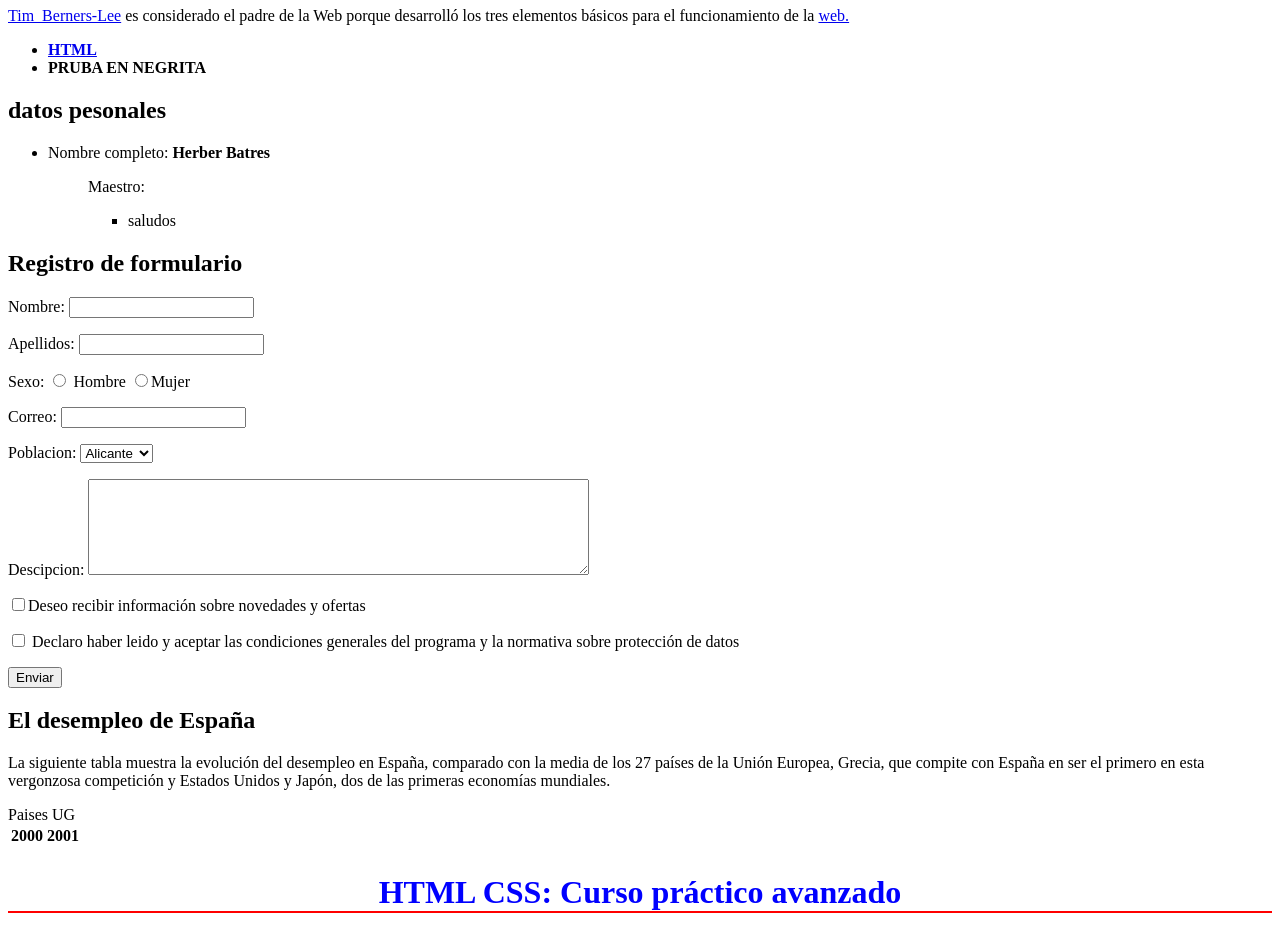
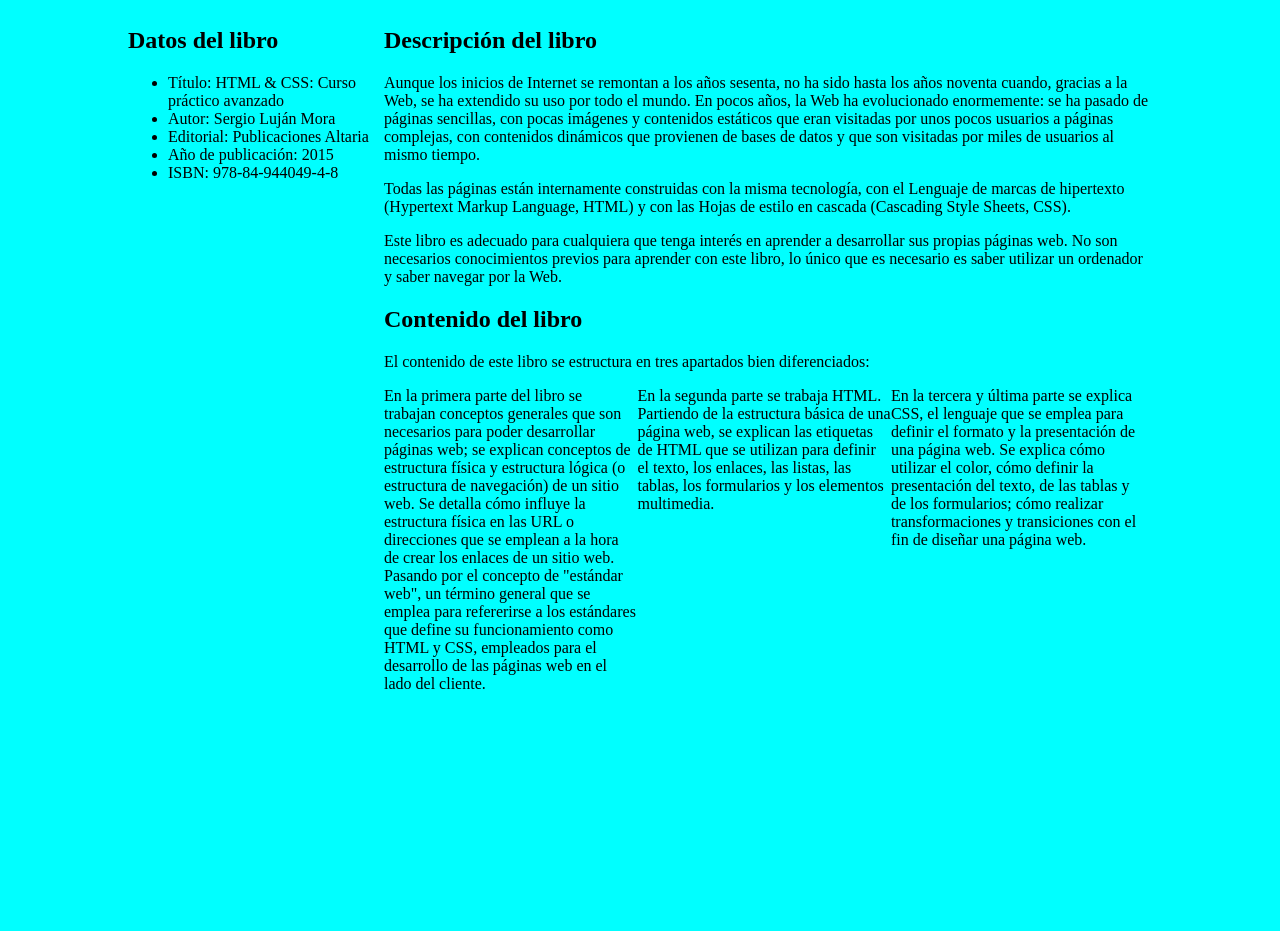
Before and after one commit to hbatress/LOGIN_EN_HTML, a plain HTML site: page index.html in a window 1280 px wide. Shown: the part 73-1004 px from the top of the page. After the commit the page ends 800 px from the top, so only its background shows below. Drawn offline with Linux system fonts and the light colour scheme.

Commit message:
se agrego nueva informacion

```diff
--- a/index.html
+++ b/index.html
@@ -7,110 +7,22 @@
     <title>BATRES</title>
 </head>
 <body>
-    <h1>Los 3 pilares de la web</h1>
-    <p>
-        <a href="http://es.wikipedia.org/wiki/Tim_Berners-Lee">Tim_Berners-Lee</a>
-        es considerado el padre de la Web porque desarrolló los tres elementos
-        básicos para el funcionamiento de la
-        <a href="http://es.wikipedia.org/wiki/World_Wide_Web">web.</a>
-    </p>
+    <h1>HTML &amp; CSS: Curso práctico avanzado</h1>
+
+
+    <div class=" izquierda">
+    <h2>Datos del libro</h2>
+
     <ul>
-        <li><a href="http://es.wikipedia.org/wiki/HTML"> <STROng>HTML</STROng></a></li>
-        <li><STRong>PRUBA EN NEGRITA  </STRong></li>
-    </ul>
-<h2>datos pesonales</h2>
-<ul>
-    <li>Nombre completo: <strong>Herber Batres</strong></li>
-    <ol>
-        <p>Maestro:</p>
-        <ul>
-            <li>saludos</li>
-        </ul>
-    </ol>
-</ul>
-
-<h2>Registro de formulario</h2>
-<form action="" method="get">
-<p>Nombre:
-<input type="text" maxlength="100">
-
-</p>
-<p>
-    Apellidos:
-    <input type="text" maxlength="100">
-</p>
-<p>Sexo:
-<input type="radio" name="hombre" id="1" value="h"> Hombre
-<input type="radio" name="Mujer" id="2" value="m">Mujer
-</p>
-<p>
-    Correo:
-    <input type="email" name="correo" id="">
-</p>
-<p>
-    Poblacion:
-    <select name="" id="">
-        <option value="">Alicante</option>
-        <option value="">Madrid</option>
-        <option value="">Sevilla</option>
-        <option value="">Valencia</option>
-
-    </select>
-</p>
-<p>
-    Descipcion:
-    <textarea rows="6" cols="60"></textarea>
-
-</p>
-<p>
-<input type="checkbox" name="" id="">Deseo recibir información sobre novedades y ofertas
-
-</p>
-<p>
-<input type="checkbox" name="" id=""> Declaro haber leido y aceptar las condiciones generales del programa y la normativa sobre protección de datos
-
-</p>
-<button type="button">Enviar</button>
-</form>
-
-<h2>El desempleo de España</h2>
-<p>La siguiente tabla muestra la evolución del desempleo en España, comparado con la media de los 27 países de la Unión Europea, Grecia, que compite con España en ser el primero en esta vergonzosa competición y Estados Unidos y Japón, dos de las primeras economías mundiales.
-</p>
-<table>
-<tr>
-    Paises
-<th>2000</th>
-<th>2001</th>
-</tr>
-<tr>
-    UG
-    <th></th>
-    <th></th>
-    <th></th>
-    <th></th>
-    <th></th>
-    <th></th>
-    <th></th>
-    <th></th>
-    <th></th>
-    <th></th>
-</tr>
-</table>
-
-<h1 class="titulo">HTML CSS: Curso práctico avanzado</h1>
-
-<h2 class="libro">Datos del libro</h2>
-
-<ul class="lista">
     <li>Título: HTML &amp; CSS: Curso práctico avanzado</li>
     <li>Autor: Sergio Luján Mora</li>
     <li>Editorial: Publicaciones Altaria</li>
     <li>Año de publicación: 2015</li>
     <li>ISBN: 978-84-944049-4-8</li>
     </ul>
-
-
-<h2 class="libro">Descripción del libro</h2>
+</div>
+    <div class="derecha">
+    <h2>Descripción del libro</h2>
 
     <p>
     Aunque los inicios de Internet se remontan a los años sesenta, no ha sido hasta los años noventa cuando, gracias a la Web, se ha extendido su uso por todo el mundo. En pocos años, la Web ha evolucionado enormemente: se ha pasado de páginas sencillas, con pocas imágenes y contenidos estáticos que eran visitadas por unos pocos usuarios a páginas complejas, con contenidos dinámicos que provienen de bases de datos y que son visitadas por miles de usuarios al mismo tiempo.
@@ -125,18 +37,19 @@ Este libro es adecuado para cualquiera que tenga interés en aprender a desarrol
     </p>
 
 
-<h2 class="libro">Contenido del libro</h2>
+    <h2>Contenido del libro</h2>
 
     <p>
     El contenido de este libro se estructura en tres apartados bien diferenciados:
     </p>
 
-<ul class="lista2">
+    <ul class="contenido">
     <li>En la primera parte del libro se trabajan conceptos generales que son necesarios para poder desarrollar páginas web; se explican conceptos de estructura física y estructura lógica (o estructura de navegación) de un sitio web. Se detalla cómo influye la estructura física en las URL o direcciones que se emplean a la hora de crear los enlaces de un sitio web. Pasando por el concepto de "estándar web", un término general que se emplea para refererirse a los estándares que define su funcionamiento como HTML y CSS, empleados para el desarrollo de las páginas web en el lado del cliente.</li>
 
     <li>En la segunda parte se trabaja HTML. Partiendo de la estructura básica de una página web, se explican las etiquetas de HTML que se utilizan para definir el texto, los enlaces, las listas, las tablas, los formularios y los elementos multimedia.</li>
 
     <li>En la tercera y última parte se explica CSS, el lenguaje que se emplea para definir el formato y la presentación de una página web. Se explica cómo utilizar el color, cómo definir la presentación del texto, de las tablas y de los formularios; cómo realizar transformaciones y transiciones con el fin de diseñar una página web.</li>
     </ul>
+</div>
 </body>
 </html>
--- a/style.css
+++ b/style.css
@@ -1,25 +1,38 @@
-html{
-    margin: 0px;
-    padding: 0px;
-}
-h1{
-    color: blue;
-}
-.titulo{
-    text-align: center;
-border-bottom: 2px solid red;
-}
-.libro{
-    border: 2px outset rgb(4, 0, 255);
+body {
+    width: 80%;
+    margin: 0 auto;
+    background-color: aqua;
 }
 
-.lista{
-border-top: 2px dotted rebeccapurple;
-border-bottom:  2px dotted rebeccapurple;
+h1 {
+    text-align: center;
+    background-color: blue;
+    color: rebeccapurple;
+
 }
-.lista2 {
-border: 2px dotted green;
+
+.izquierda,
+.derecha {
+    float: left;
+    padding: 0;
+    margin: 0;
 }
-h2 .titulo{
-    background-color: rebeccapurple;
+
+.izquierda {
+    width: 25%;
 }
+
+.derecha {
+    width: 75%;
+
+}
+
+.contenido {
+    list-style-type: none;
+    padding: 0;
+}
+
+.contenido li {
+    float: left;
+    width: 33%;
+}
```
Lines whose indentation alone changed are shown as unchanged.
